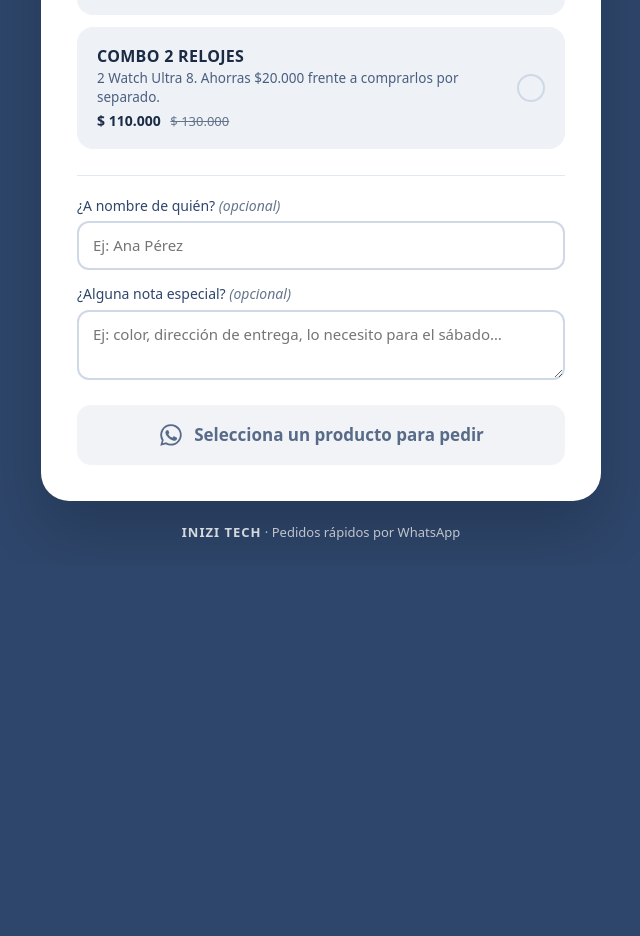
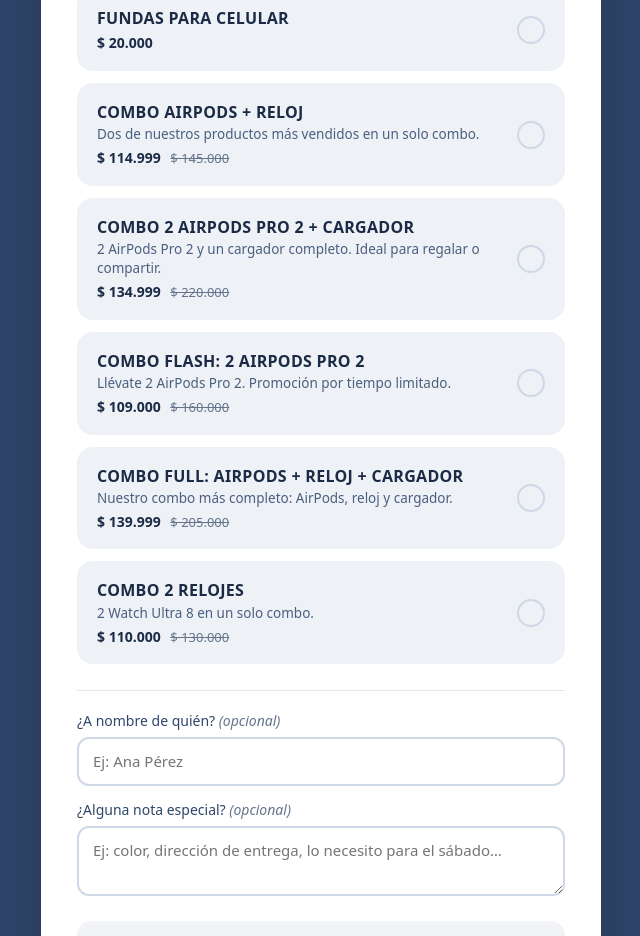
Before and after one commit to mauxysalcedo/inizitech-pedidos, a plain HTML site: page index.html in a window 1280 px wide. Shown: the part 886-1822 px from the top of the page, without its empty margins (319-959 px from the left). Before the commit the page ends 1451 px from the top, so only its background shows below. Drawn offline with Linux system fonts and the light colour scheme.

Commit message:
Agregar los combos de la publicación de Instagram
Co-Authored-By: Claude Fable 5.2 <noreply@anthropic.com>
Claude-Session: https://claude.ai/code/session_019RZ5t1yk6watyTHehXPAMx

```diff
--- a/index.html
+++ b/index.html
@@ -279,7 +279,11 @@ const PRODUCTOS = [
   { id: 'cargador-20w',  nombre: 'Cargador 20W-25W',     desc: 'Carga rápida para iPhone: carga completa en 1 hora.', precio: 60000, categoria: 'Cargadores' },
   { id: 'fundas',        nombre: 'Fundas para celular',  desc: '', precio: 20000, categoria: 'Accesorios' },
   // Combos: se venden como un solo producto con precio especial.
-  { id: 'combo-2-relojes', nombre: 'Combo 2 relojes',    desc: '2 Watch Ultra 8. Ahorras $20.000 frente a comprarlos por separado.', precio: 110000, antes: 130000, categoria: 'Combos' }
+  { id: 'combo-airpods-reloj',    nombre: 'Combo AirPods + reloj',            desc: 'Dos de nuestros productos más vendidos en un solo combo.', precio: 114999, antes: 145000, categoria: 'Combos' },
+  { id: 'combo-2-airpods-carg',   nombre: 'Combo 2 AirPods Pro 2 + cargador', desc: '2 AirPods Pro 2 y un cargador completo. Ideal para regalar o compartir.', precio: 134999, antes: 220000, categoria: 'Combos' },
+  { id: 'combo-flash-2-airpods',  nombre: 'Combo flash: 2 AirPods Pro 2',     desc: 'Llévate 2 AirPods Pro 2. Promoción por tiempo limitado.', precio: 109000, antes: 160000, categoria: 'Combos' },
+  { id: 'combo-full',             nombre: 'Combo full: AirPods + reloj + cargador', desc: 'Nuestro combo más completo: AirPods, reloj y cargador.', precio: 139999, antes: 205000, categoria: 'Combos' },
+  { id: 'combo-2-relojes',        nombre: 'Combo 2 relojes',                  desc: '2 Watch Ultra 8 en un solo combo.', precio: 110000, antes: 130000, categoria: 'Combos' }
 ];
 
 /* =========================================================
```
